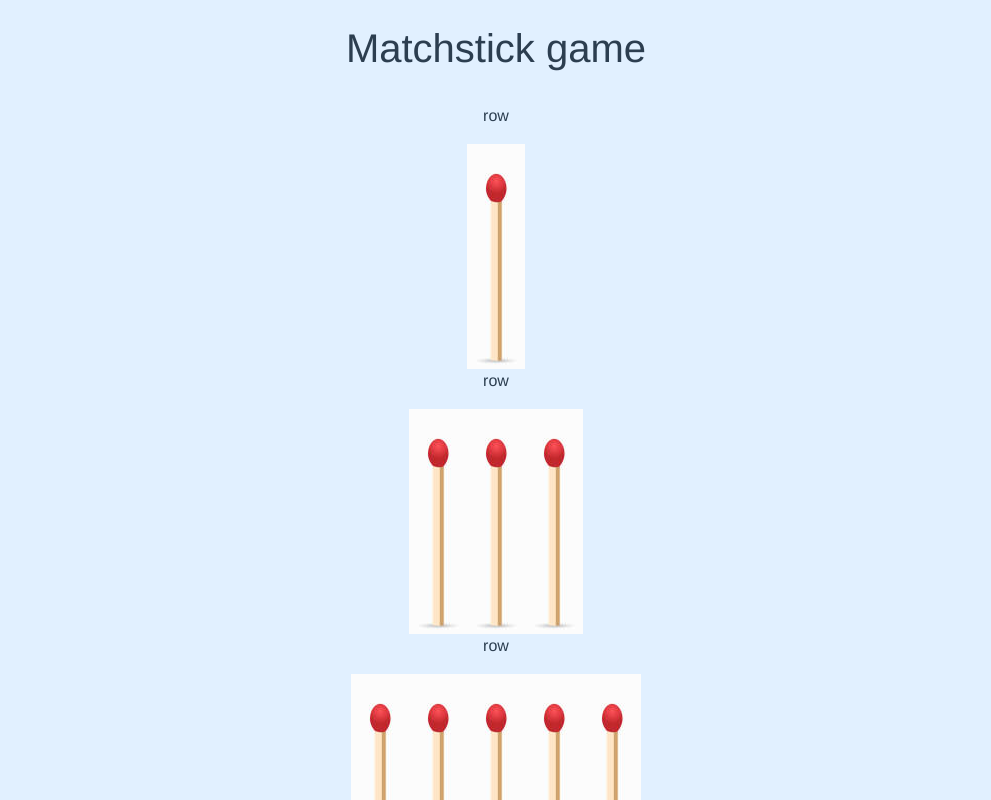
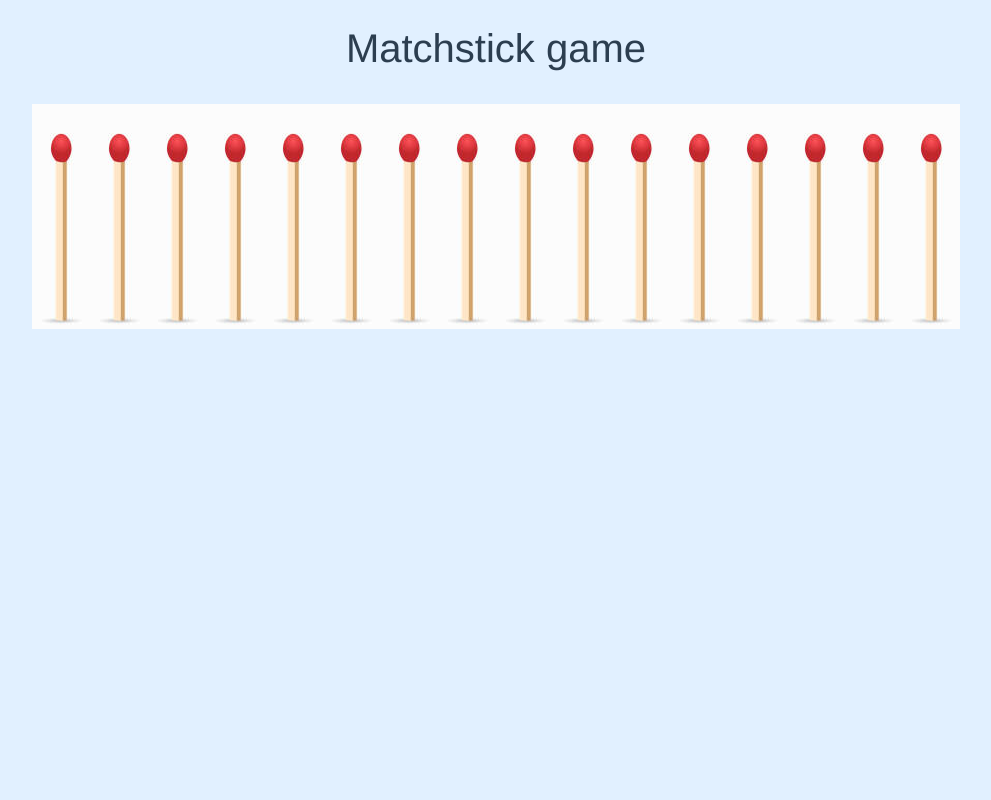
Before and after one commit to norwegian-blue/matchstick_game, a Vue app: page / in a window 1280 px wide. Shown: the top 800 px of the page, without its empty margins (144-1135 px from the left). Built offline with nearby package versions, Linux system fonts and the light colour scheme.

Commit message:
Added match component

```diff
--- a/src/App.vue
+++ b/src/App.vue
@@ -1,7 +1,7 @@
 <template>
   <div class="container">
     <h1 class="py-4">Matchstick game</h1>
-    <Board :size="this.board"/>
+    <Board/>
   </div>
 </template>
 
@@ -12,14 +12,6 @@ export default {
   components: {
     Board,
   },
-  data() {
-    return {
-      board: [1, 3, 5, 7],
-    }
-  },
-  mounted() {
-    console.log(this.$store.state)
-  }
 }
 </script>
 
--- a/src/components/Board.vue
+++ b/src/components/Board.vue
@@ -1,8 +1,8 @@
 <template>
     <Row
-        v-for="(sticks, idx) in size"
+        v-for="(row, idx) in rows"
         :key="idx"
-        :sticks="sticks"
+        :row="row"
     />
 </template>
 
@@ -13,8 +13,10 @@ export default {
     components: {
         Row,
     },
-    props: {
-        size: Object,
-    }
+    computed: {
+        rows() {
+            return this.$store.state.match.boardState;
+        }
+    },
 }
 </script>
--- /dev/null
+++ b/src/components/Match.vue
@@ -0,0 +1,9 @@
+<template>
+    <img src="match.png" />
+</template>
+
+<script>
+export default {
+    name: "Match",
+}
+</script>
--- a/src/components/Row.vue
+++ b/src/components/Row.vue
@@ -1,21 +1,18 @@
 <template>
-    <p>row</p>
-    <img v-for="idx in this.indexes"
+    <Match v-for="(match, idx) in this.row"
         :key="idx"
-        src="match.png"
     />
 </template>
 
 <script>
+import Match from "./Match.vue";
 export default {
     name: "Row",
+    components: {
+        Match,
+    },
     props: {
-        sticks: Number,
-    },
-    computed: {
-        indexes() {
-            return [...Array(this.sticks).keys()];
-        },
+        row: Object,
     },
 }
 </script>
--- a/src/controller/game-control.js
+++ b/src/controller/game-control.js
@@ -1,6 +1,7 @@
 class GameController {
+    // Initialize game status
     initializeGame(boardSize) {
-        return 0;
+        return boardSize.map(n => [...Array(n)].map(() => 1));
     }
 }
 export default new GameController();
--- a/src/store/match-module.js
+++ b/src/store/match-module.js
@@ -5,7 +5,7 @@ const boardSize = [1, 3, 5, 7];
 const initialState = {
     boardSize: boardSize,
     boardState: gameController.initializeGame(boardSize),
-    move: [],
+    moves: [],
     currentMove: 0,
 }
 
```
